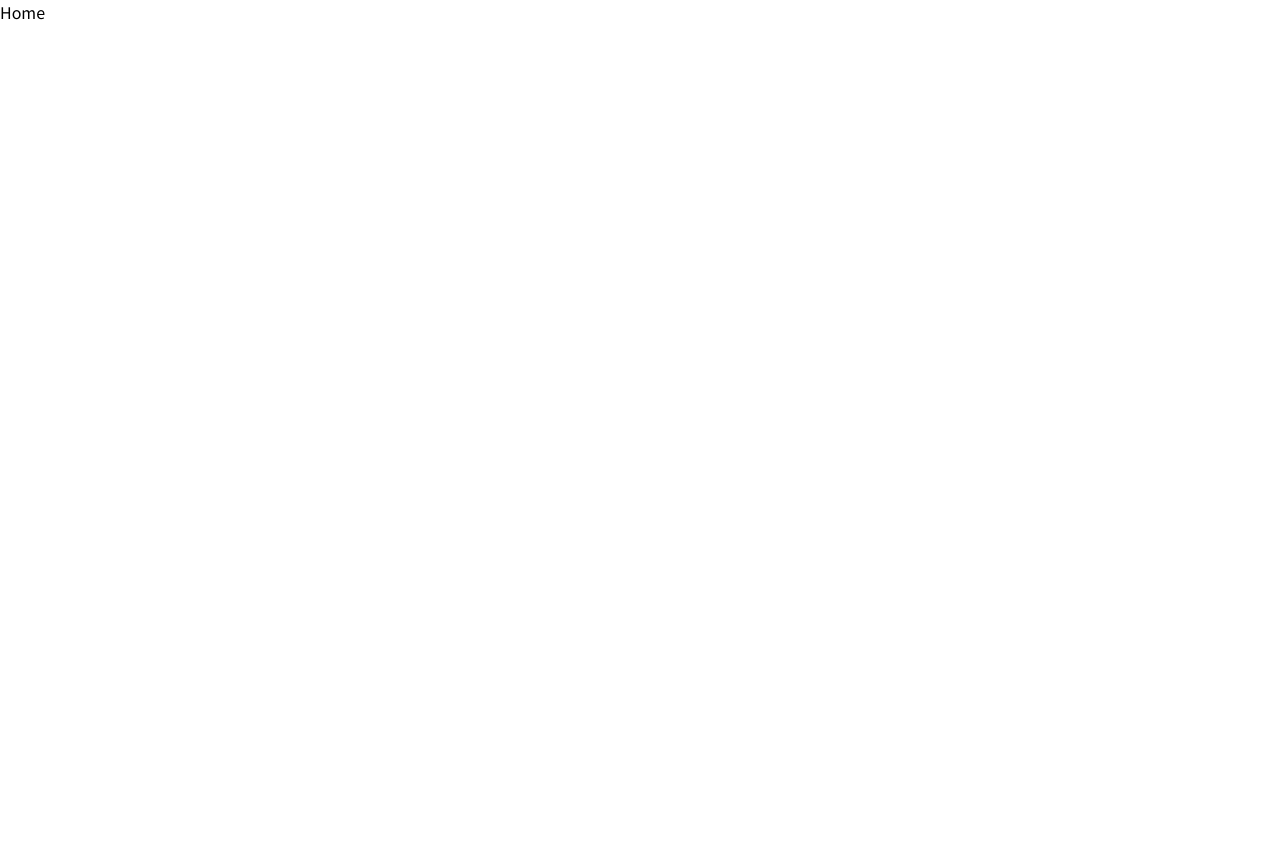
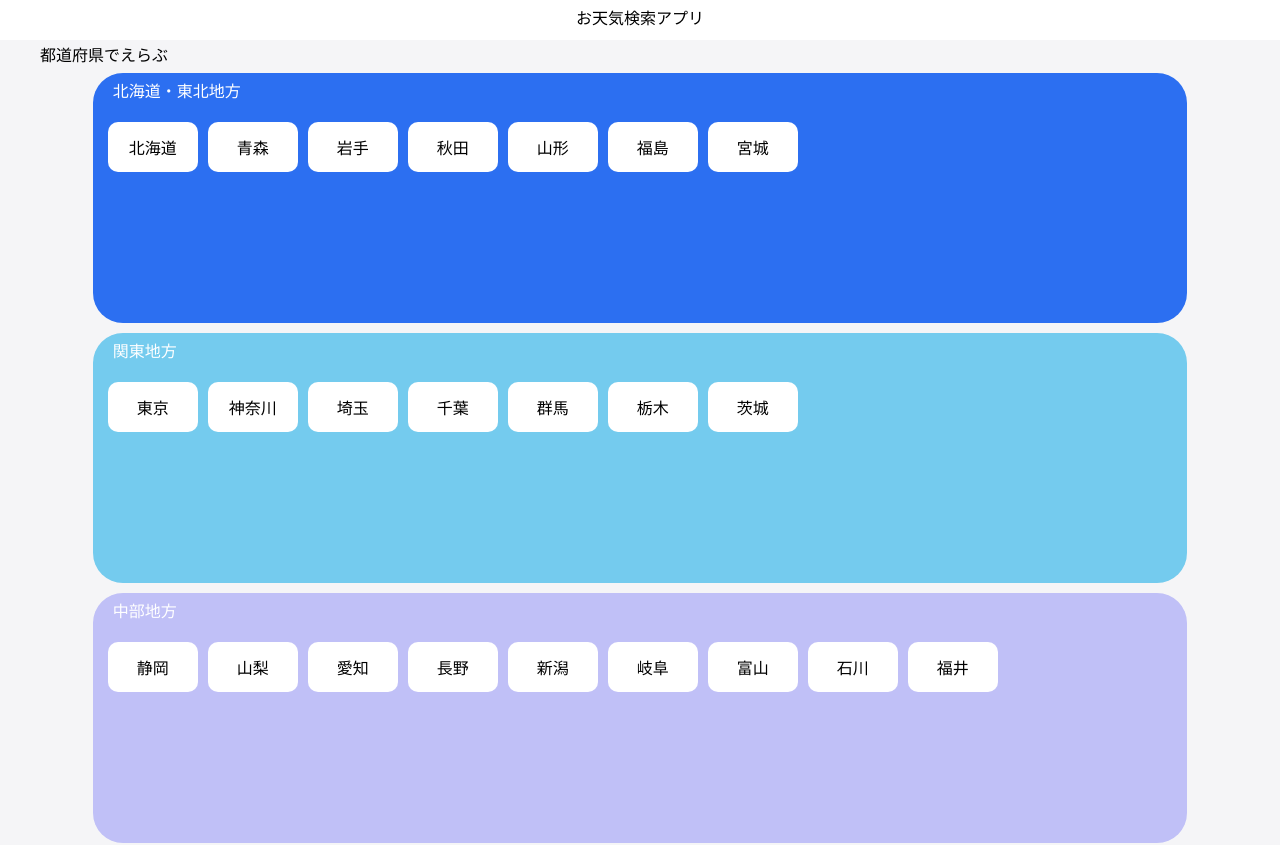
Before and after one commit to Ayane1234/weather-app, a React (Create React App) app: page / in a window 1280 px wide. Shown: the top 845 px of the page. Before the commit the page ends 800 px from the top, so only its background shows below. Built offline with nearby package versions, Linux system fonts and the light colour scheme.

Commit message:
ホーム画面の画面作成。

```diff
--- /dev/null
+++ b/src/components/Header.js
@@ -0,0 +1,24 @@
+import React from "react";
+
+export const Header = ({ title }) => {
+  return (
+    <wrapper style={styles.headerWrapper}>
+      <div style={styles.headerTitle}> {title} </div>
+    </wrapper>
+  );
+};
+const styles = {
+  headerWrapper: {
+    backgroundColor: "white",
+    position: "fixed",
+    top: 0,
+    left: 0,
+    height: 40,
+    width: "100%",
+  },
+  headerTitle: {
+    margin: 5,
+    display: "flex",
+    justifyContent: "center",
+  },
+};
--- a/src/screens/Home.js
+++ b/src/screens/Home.js
@@ -1,6 +1,163 @@
 import React from "react";
+import { Header } from "../components/Header";
 
 export const Home = () => {
-  const apikey = "ca3f6ffe199e9fd3f27d3d022faeef47";
-  return <div>Home</div>;
+  // const apikey = "ca3f6ffe199e9fd3f27d3d022faeef47";
+  return (
+    <div style={styles.body}>
+      <Header title="お天気検索アプリ" />
+      {/* <wrapper style={styles.contentsWrapper}> */}
+      <wrapper>
+        <div style={styles.contentsTitleWrapper}>
+          <div style={styles.contentsTitle}>都道府県でえらぶ</div>
+        </div>
+        <section style={styles.contentsWrapper}>
+          <div style={styles.regionWrapper}>
+            <div style={styles.regionCardBlue}>
+              <div style={styles.regionTitleSection}>
+                <div>北海道・東北地方</div>
+              </div>
+              <div style={styles.prifectureSection}>
+                <div style={styles.prefecture}>北海道</div>
+                <div style={styles.prefecture}>青森</div>
+                <div style={styles.prefecture}>岩手</div>
+                <div style={styles.prefecture}>秋田</div>
+                <div style={styles.prefecture}>山形</div>
+                <div style={styles.prefecture}>福島</div>
+                <div style={styles.prefecture}>宮城</div>
+              </div>
+            </div>
+            <div style={styles.regionCardLightBlue}>
+              <div style={styles.regionTitleSection}>
+                <div>関東地方</div>
+              </div>
+              <div style={styles.prifectureSection}>
+                <div style={styles.prefecture}>東京</div>
+                <div style={styles.prefecture}>神奈川</div>
+                <div style={styles.prefecture}>埼玉</div>
+                <div style={styles.prefecture}>千葉</div>
+                <div style={styles.prefecture}>群馬</div>
+                <div style={styles.prefecture}>栃木</div>
+                <div style={styles.prefecture}>茨城</div>
+              </div>
+            </div>
+            <div style={styles.regionCardPurple}>
+              <div style={styles.regionTitleSection}>
+                <div>中部地方</div>
+              </div>
+              <div style={styles.prifectureSection}>
+                <div style={styles.prefecture}>静岡</div>
+                <div style={styles.prefecture}>山梨</div>
+                <div style={styles.prefecture}>愛知</div>
+                <div style={styles.prefecture}>長野</div>
+                <div style={styles.prefecture}>新潟</div>
+                <div style={styles.prefecture}>岐阜</div>
+                <div style={styles.prefecture}>富山</div>
+                <div style={styles.prefecture}>石川</div>
+                <div style={styles.prefecture}>福井</div>
+              </div>
+            </div>
+            <div style={styles.regionCardBlue}>
+              <div style={styles.regionTitleSection}>
+                <div>関西地方</div>
+              </div>
+              <div style={styles.prifectureSection}>
+                <div style={styles.prefecture}>大阪</div>
+                <div style={styles.prefecture}>京都</div>
+                <div style={styles.prefecture}>神戸</div>
+                <div style={styles.prefecture}>滋賀</div>
+                <div style={styles.prefecture}>奈良</div>
+                <div style={styles.prefecture}>和歌山</div>
+                <div style={styles.prefecture}>三重</div>
+              </div>
+            </div>
+          </div>
+        </section>
+      </wrapper>
+    </div>
+  );
 };
+
+const styles = {
+  body: {
+    width: "100%",
+    // height: "100%",
+    backgroundColor: "#F5F5F7",
+    height: "100%",
+    position: "relative",
+    margin: "0 auto",
+    // display: "flex",
+    // alignItems: "center",
+    // flexDirection: "column",
+    // justifyContent: "center",
+
+    paddingTop: 40,
+  },
+  contentsWrapper: {
+    width: "95%",
+
+    margin: "0 auto",
+  },
+  contentsTitleWrapper: {
+    height: "auto",
+    display: "flex",
+    justifyContent: "flex-start",
+    margin: "2px 0px",
+  },
+  contentsTitle: {
+    marginLeft: 40,
+  },
+  regionWrapper: {
+    display: "flex",
+    alignItems: "center",
+    flexDirection: "column",
+    justifyContent: "center",
+  },
+  regionCardBlue: {
+    backgroundColor: "#2C6FF1",
+    width: "90%",
+    height: "250px",
+    margin: "5px 0px",
+    // display: "flex",
+    // justifyContent: "center",
+    borderRadius: "30px",
+  },
+  regionCardLightBlue: {
+    backgroundColor: "#74CBEE",
+    width: "90%",
+    height: "250px",
+    margin: "5px 0px",
+    // display: "flex",
+    // justifyContent: "center",
+    borderRadius: "30px",
+  },
+  regionCardPurple: {
+    backgroundColor: "#C0C0F7",
+    width: "90%",
+    height: "250px",
+    margin: "5px 0px",
+    // display: "flex",
+    // justifyContent: "center",
+    borderRadius: "30px",
+  },
+  regionTitleSection: {
+    padding: "5px 20px",
+    color: "white",
+  },
+  prifectureSection: {
+    display: "flex",
+    flexWrap: "wrap",
+    padding: 10,
+    // alignContent: "space-around",
+  },
+  prefecture: {
+    width: "90px",
+    height: "50px",
+    margin: 5,
+    backgroundColor: "white",
+    display: "flex",
+    justifyContent: "center",
+    alignItems: "center",
+    borderRadius: "10px",
+  },
+};
--- a/src/screens/Weather.js
+++ b/src/screens/Weather.js
@@ -4,12 +4,17 @@ import CloudyWhite from "../img/cloudy_white.svg";
 import SunnyBlack from "../img/sunny_black.svg";
 import CloudyBlack from "../img/cloudy_black.svg";
 import Book from "../img/book.png";
+import BackIcon from "../img/back-icon.svg";
 
 export const Weather = () => {
   return (
     <div>
       <div style={styles.body}>
-        <wrapper style={styles.headerWrapper}>ヘッダー</wrapper>
+        <wrapper style={styles.headerWrapper}>
+          <div>
+            <img src={BackIcon} alt="バックアイコン" style={styles.backIcon} />
+          </div>
+        </wrapper>
         <wrapper style={styles.contentsWrapper}>
           <section style={styles.todaySection}>
             <div style={styles.todayContents}>
@@ -124,6 +129,11 @@ const styles = {
     left: 0,
     height: 40,
     width: "100%",
+  },
+  backIcon: {
+    margin: 10,
+    width: 20,
+    height: 20,
   },
   contentsWrapper: {
     display: "flex",
```
Also changed, not shown: src/img/back-icon.svg (added).
